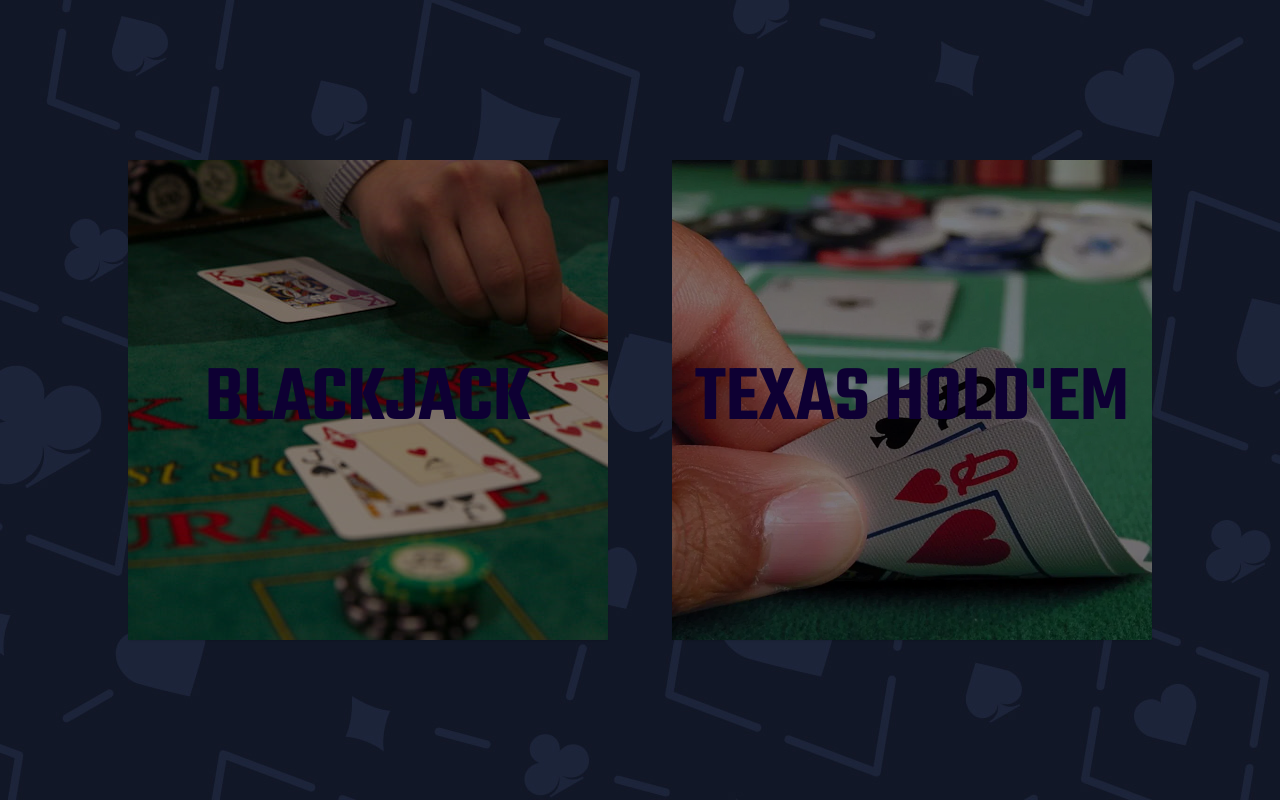
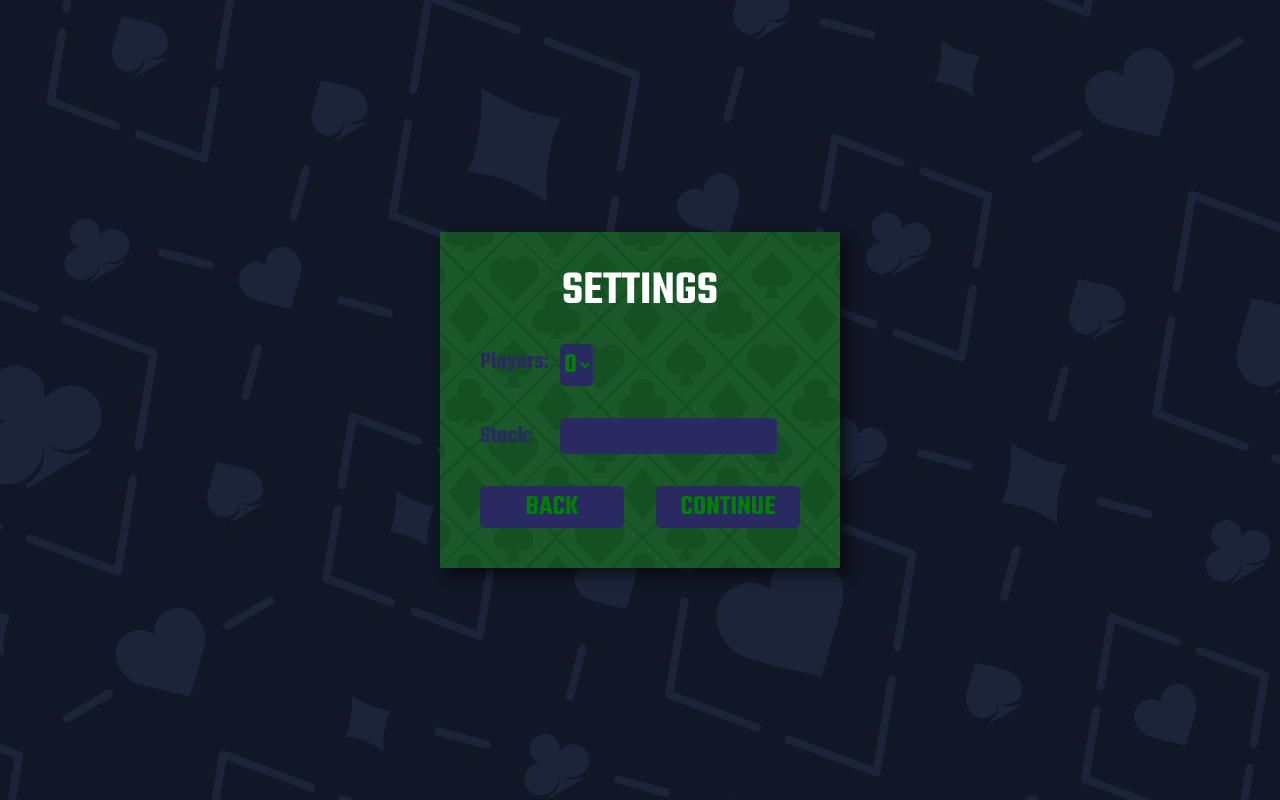
Before and after one commit to KajetanStepien/Poker-Game, a website: page index.html in a window 1280 px wide. Both pictures are taken after a click on the element "BLACKJACK". Drawn offline with nearby package versions, Linux system fonts and the light colour scheme.

Commit message:
added script files, designed prototype blackjack settings menu,added first functionalities like opening settings menu after choosing blackjack game/closing it

```diff
--- a/index.html
+++ b/index.html
@@ -8,7 +8,30 @@
     <script src="https://cdn.tailwindcss.com"></script>
 </head>
 <body>
-    <div class="blackjack-option brightness-50 hover:brightness-95 hover:scale-105 transition-all duration:300 shadow"><span class="option-description">BLACKJACK</span></div>
-    <div class="poker-option brightness-50 hover:brightness-95 hover:scale-105 transition-all duration:300 shadow"><span class="option-description">TEXAS HOLD'EM</span></div>
+    <div id="bj-btn" class="blackjack-option-btn brightness-50 hover:brightness-95 hover:scale-105 transition-all duration:300 custom-shadow"><span class="option-description">BLACKJACK</span></div>
+    <div id="texas-btn" class="poker-option-btn brightness-50 hover:brightness-95 hover:scale-105 transition-all duration:300 custom-shadow"><span class="option-description">TEXAS HOLD'EM</span></div>
+    <div id="bj-menu" class="blackjack-menu custom-shadow hidden">
+        <h2 class="settingsHeader">SETTINGS</h2>
+        <div id="form-container" class="form-container p-4">
+            <div class="chips-settings-container">
+            <span id="chips-settings-label">Players: </span>
+            <select name="playersAmount" id="selectPlayers" placeholder="Players: ">
+            <option disabled selected>0</option>
+            <option value="1">1</option>
+            <option value="2">2</option>
+            <option value="3">3</option>
+            <option value="4">4</option>
+            </select>
+        </div>
+        <div class="chips-settings-container">
+        <span id="chips-settings-label">Stack:</span>
+        <input id="chips-settings" type="text"></input>
+        </div>
+        <div id="bj-menu-btn-container" class="bj-menu-btn-container">
+        <button id="exit-btn" class="bj-menu-btn">BACK</button><button id="continue-btn bj-menu-btn" class="bj-menu-btn">CONTINUE</button>
+        </div>
+    </div>
+    </div>
+    <script src="dist/ui.js"></script>
 </body>
 </html>
--- /dev/null
+++ b/script/ui.ts
@@ -0,0 +1,37 @@
+const bjOption: HTMLElement | null = document.getElementById("bj-btn");
+const texasOption: HTMLElement | null = document.getElementById("texas-btn");
+const bjMenu: HTMLElement | null = document.getElementById("bj-menu");
+const texasMenu: HTMLElement | null = document.getElementById("texas-menu");
+
+function hideOptions(menuToShow: HTMLElement) :void {
+    bjOption.classList.add("hidden");
+    texasOption.classList.add("hidden");
+    menuToShow.classList.remove("hidden");
+}
+function showOptions(menuToHide: HTMLElement) :void {
+    bjOption.classList.remove("hidden");
+    texasOption.classList.remove("hidden");
+    menuToHide.classList.add("hidden");
+}
+
+if(bjOption){
+    bjOption.addEventListener("click", () => {
+        hideOptions(bjMenu);
+        const backBtn = document.getElementById("exit-btn") as HTMLButtonElement;
+        if(backBtn){
+            backBtn.addEventListener("click", () => {
+                showOptions(bjMenu);
+            })
+        }
+    })
+}else{
+    console.log("Element bj-btn does not exist.");
+}
+
+if(texasOption){
+    texasOption.addEventListener("click", () => {
+        hideOptions(texasMenu);
+    })
+}else{
+    console.log("Element texas-btn does not exist.");
+}
--- a/scss/_mixins.scss
+++ b/scss/_mixins.scss
@@ -24,3 +24,15 @@
     color: $color;
     font-size: $size;
 }
+@mixin classicFadeIn{
+        opacity: 0;
+        animation: fadeIn 0.15s ease-in forwards;
+    @keyframes fadeIn{
+        0%{
+            opacity: 0;
+        }
+        100%{
+            opacity: 1;
+        }
+    }
+}
--- a/scss/main.scss
+++ b/scss/main.scss
@@ -1,6 +1,7 @@
 @import 'variables';
 @import 'mixins';
 @import url('https://fonts.googleapis.com/css2?family=Teko:wght@300..700&display=swap');
+@import 'menus';
 
 @include reset;
 body{
@@ -8,14 +9,18 @@ body{
     background-image: $background-blue;
     height:100vh;
 }
-.blackjack-option{
+.blackjack-option-btn{
     @include buttonStyling(url('../assets/blackjack-background.jpg'));
     @include flexbox(center, center);
+    box-shadow: 50px 50px 100px 20px gray;
 }
-.poker-option{
+.poker-option-btn{
     @include buttonStyling(url('../assets/poker-background.png'));
     @include flexbox(center, center);
 }
 .option-description{
-    @include fontStyle(hsl(256, 100%, 20%), 5em, Teko, 600);
+    @include fontStyle(white, 5em, Teko, 600);
 }
+.custom-shadow {
+    box-shadow:8px 8px 10px rgba(0, 0, 0, 0.5);
+}
--- /dev/null
+++ b/scss/menus.scss
@@ -0,0 +1,54 @@
+@import 'variables';
+@import 'mixins';
+@import url('https://fonts.googleapis.com/css2?family=Teko:wght@300..700&display=swap');
+
+
+.blackjack-menu{
+    width:25rem;
+    background-image: url('../assets/menu-background.jpg');
+    background-size: 225%;
+    padding: 1.5rem;
+    @include flexbox(center, start, column);
+    @include classicFadeIn;
+}
+.settingsHeader{
+    @include fontStyle(white, 3em, Teko, 600);
+}
+.form-container{
+    width:100%;
+    gap: 2rem;
+    @include flexbox(start, center, column);
+    .chips-settings-container{
+        @include flexbox(start, center, row);
+        & span{
+            @include fontStyle(rgb(42, 42, 99), 1.5rem, Teko, 600);
+            width: 4rem;
+        }
+        gap: 1rem;
+        input{
+            outline:none;
+            background-color: rgb(42, 42, 99);
+            @include fontStyle(green, 1.5rem, Teko, 600);
+            border-radius: 5px;
+        }
+    }
+}
+#selectPlayers{
+    @include fontStyle(green, 1.75rem, Teko, 600);
+    border-radius: 5px;
+    background-color: rgb(42, 42, 99);
+}
+.bj-menu-btn-container{
+    width:100%;
+    @include flexbox(center, space-between, row);
+    @include fontStyle(green, 1.75rem, Teko, 600);
+    & button{
+        text-align:center;
+        width: 9rem;
+        background-color:rgb(42, 42, 99);
+        border-radius: 5px;
+        &:hover{
+        background-color:rgb(48, 48, 124);
+        }
+    }
+}
```
Also changed, not shown: package.json (+7 -3 lines), tsconfig.json (added, +7 -0 lines), assets/menu-background.jpg (added), dist/ui.js (added), styles/main.css, styles/menus.css (added), 3 other files.
